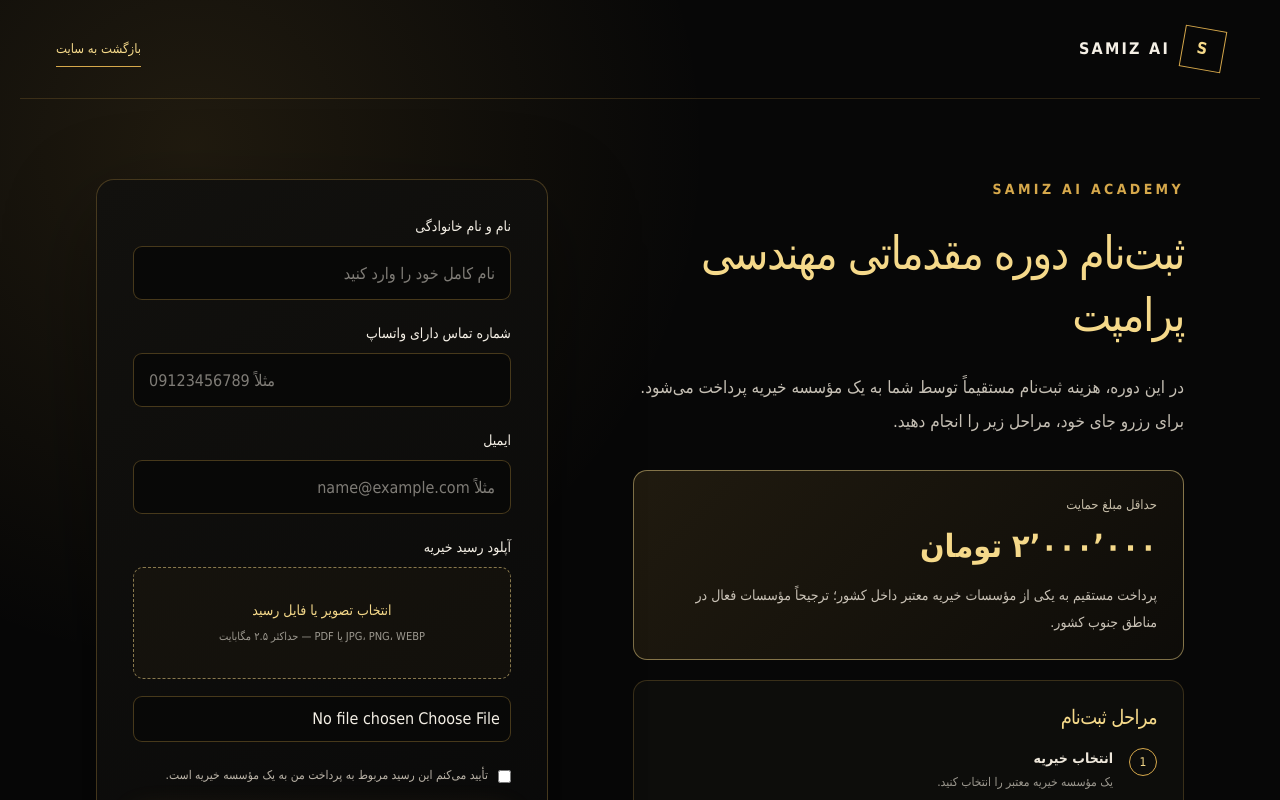
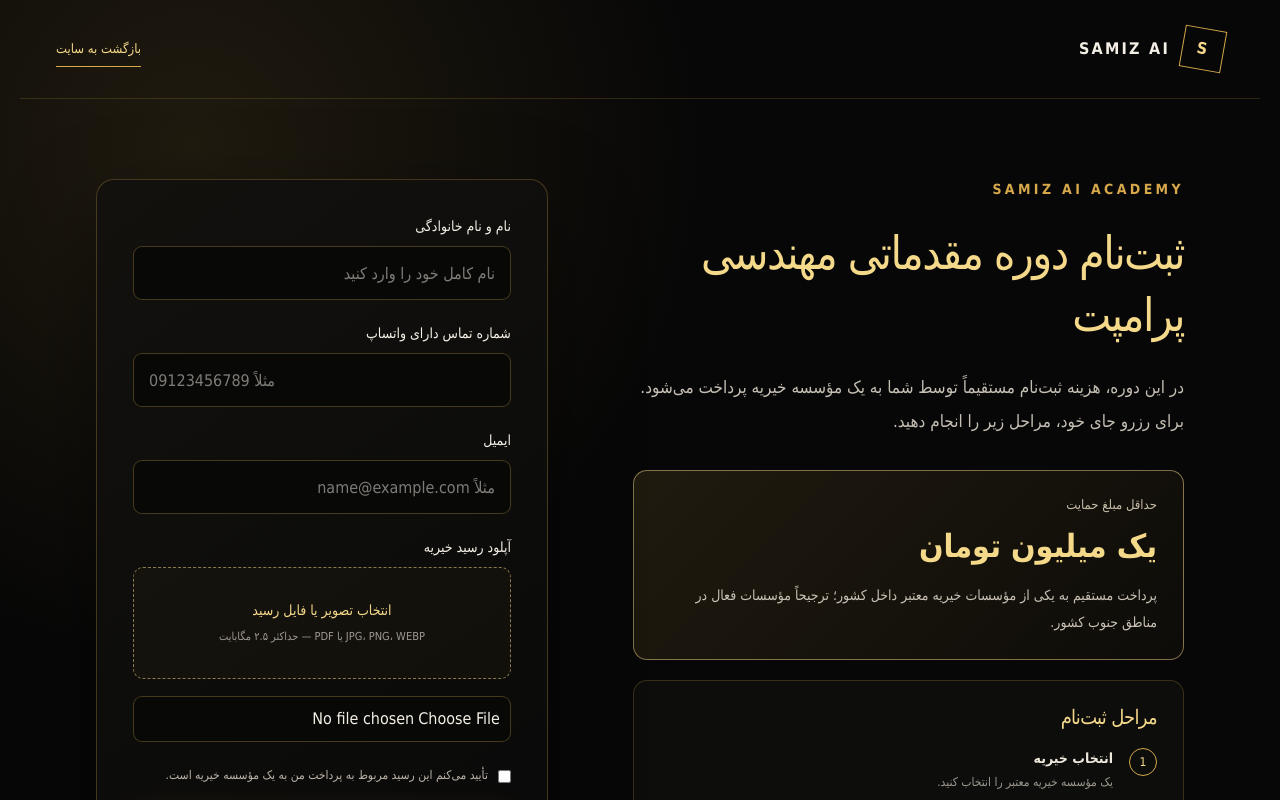
Before and after one commit to hamedsamz/samiz-ai-website, a Next.js app: page /register in a window 1280 px wide. Shown: the top 800 px of the page. Built offline with nearby package versions, Linux system fonts and the light colour scheme; no server answers; the database is empty; a web font is replaced by a local one.

Commit message:
Add files via upload

```diff
--- a/app/register/page.tsx
+++ b/app/register/page.tsx
@@ -35,7 +35,7 @@
 
         <div className="donation-highlight">
           <span>حداقل مبلغ حمایت</span>
-          <strong>۲٬۰۰۰٬۰۰۰ تومان</strong>
+          <strong>یک میلیون تومان</strong>
           <p>پرداخت مستقیم به یکی از مؤسسات خیریه معتبر داخل کشور؛ ترجیحاً مؤسسات فعال در مناطق جنوب کشور.</p>
         </div>
 
```
